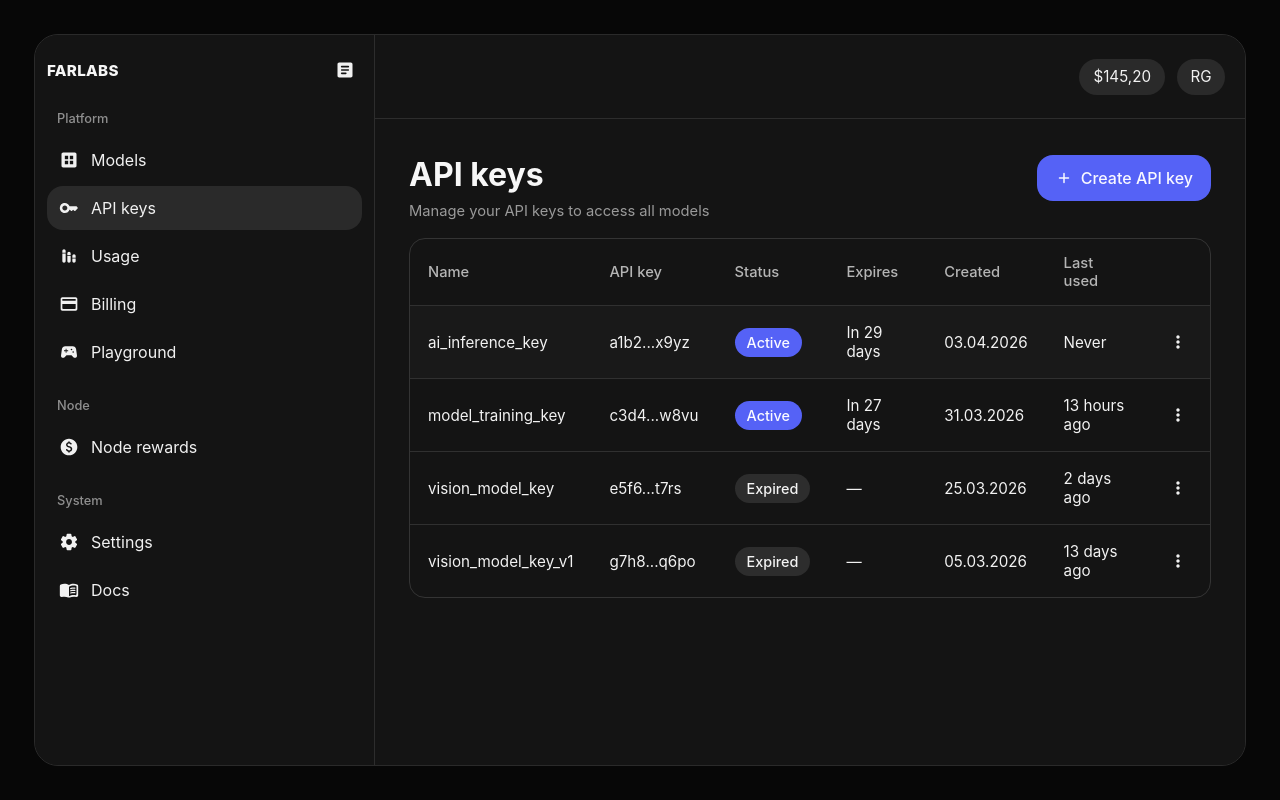
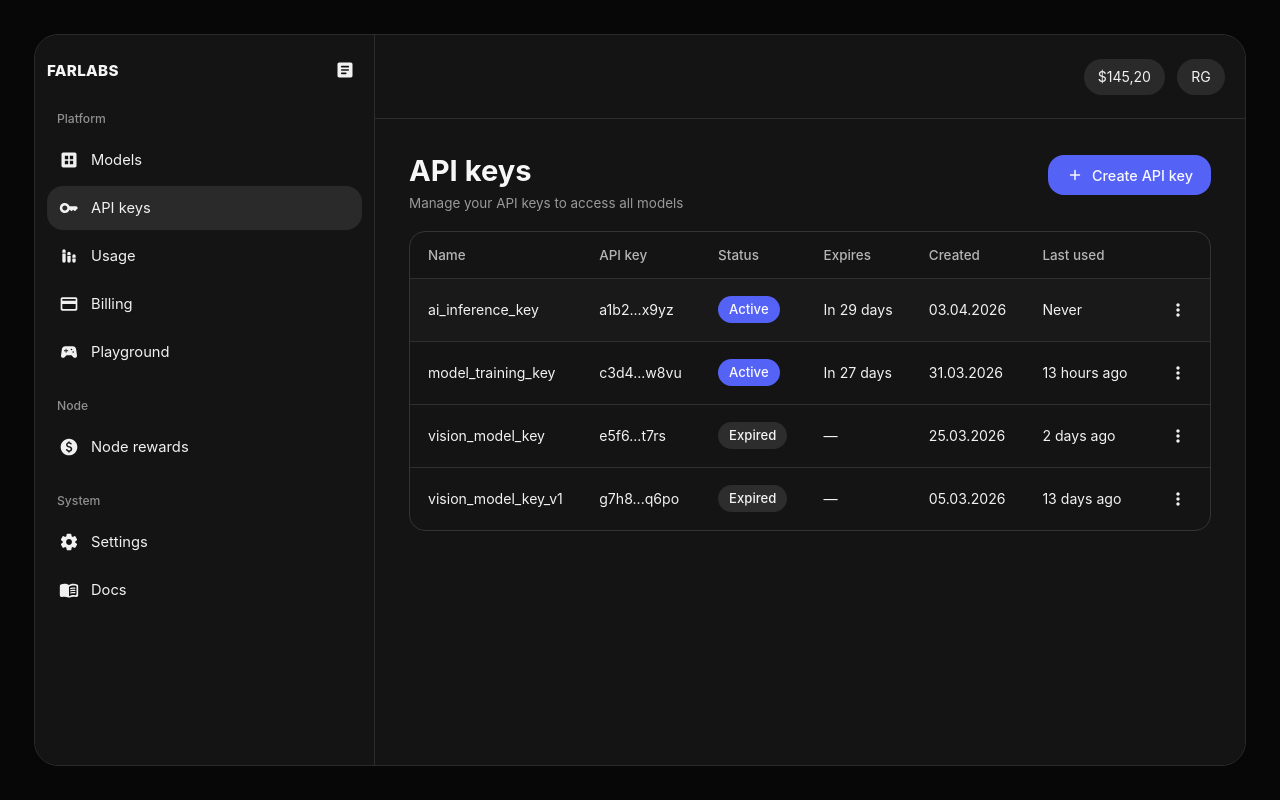
Before and after one commit to krylatkin/test-task-api-keys, a React (Vite) app: page / in a window 1280 px wide. Built offline with nearby package versions, Linux system fonts and the light colour scheme.

Commit message:
Style Fixes (font)

```diff
--- a/src/App.css
+++ b/src/App.css
@@ -101,7 +101,7 @@
 .app-sidebar__label {
   padding: 0 10px 8px;
   color: #8f8f8f;
-  font-size: 0.8rem;
+  font-size: 0.76rem;
   font-weight: 500;
 }
 
@@ -114,7 +114,7 @@
   padding: 10px 12px;
   border-radius: 16px;
   color: #f1f1f1;
-  font-size: 1rem;
+  font-size: 0.92rem;
   justify-content: flex-start;
 }
 
@@ -154,7 +154,7 @@
   border-radius: 18px;
   background: #2a2a2a;
   color: #f2f2f2;
-  font-size: 0.95rem;
+  font-size: 0.88rem;
 }
 
 .desktop-pill--avatar {
@@ -188,14 +188,16 @@
 .page-header__title {
   margin: 0;
   color: #f7f7f7;
-  font-size: 2rem;
+  font-size: 1.82rem;
   font-weight: 700;
+  line-height: 1.08;
 }
 
 .page-header__description {
   margin: 8px 0 0;
   color: #9a9a9a;
-  font-size: 0.92rem;
+  font-size: 0.84rem;
+  line-height: 1.35;
 }
 
 .page-header__primary-action,
@@ -206,10 +208,11 @@
   justify-content: center;
   gap: 8px;
   padding: 0 18px;
-  height: 46px;
+  height: 40px;
   border-radius: 16px;
   background: #5562f6;
   color: #f8f8ff;
+  font-size: 0.9rem;
   font-weight: 500;
 }
 
@@ -235,7 +238,7 @@
   padding: 15px 18px;
   text-align: left;
   color: #b5b5b5;
-  font-size: 0.92rem;
+  font-size: 0.84rem;
   font-weight: 500;
   border-bottom: 1px solid #303030;
 }
@@ -243,7 +246,8 @@
 .api-table tbody td {
   padding: 17px 18px;
   color: #f2f2f2;
-  font-size: 0.95rem;
+  font-size: 0.88rem;
+  line-height: 1.25;
   border-bottom: 1px solid #303030;
 }
 
@@ -276,10 +280,10 @@
   align-items: center;
   justify-content: center;
   min-width: 52px;
-  height: 29px;
-  padding: 0 12px;
+  height: 27px;
+  padding: 0 11px;
   border-radius: 999px;
-  font-size: 0.9rem;
+  font-size: 0.82rem;
   font-weight: 500;
 }
 
@@ -330,7 +334,7 @@
   border-radius: 12px;
   color: #f2f2f2;
   text-align: left;
-  font-size: 0.95rem;
+  font-size: 0.88rem;
 }
 
 .menu__item:hover,
```
